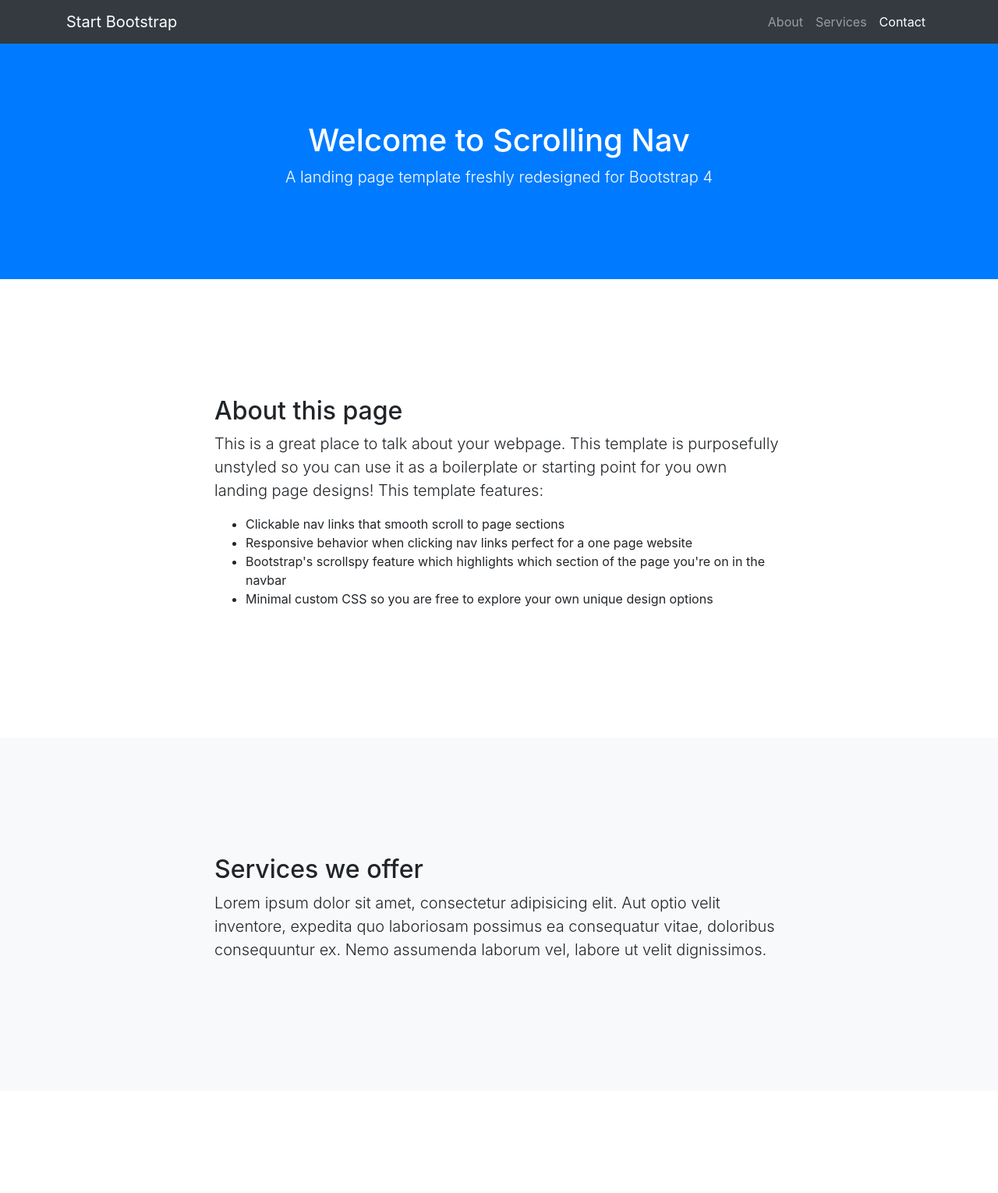
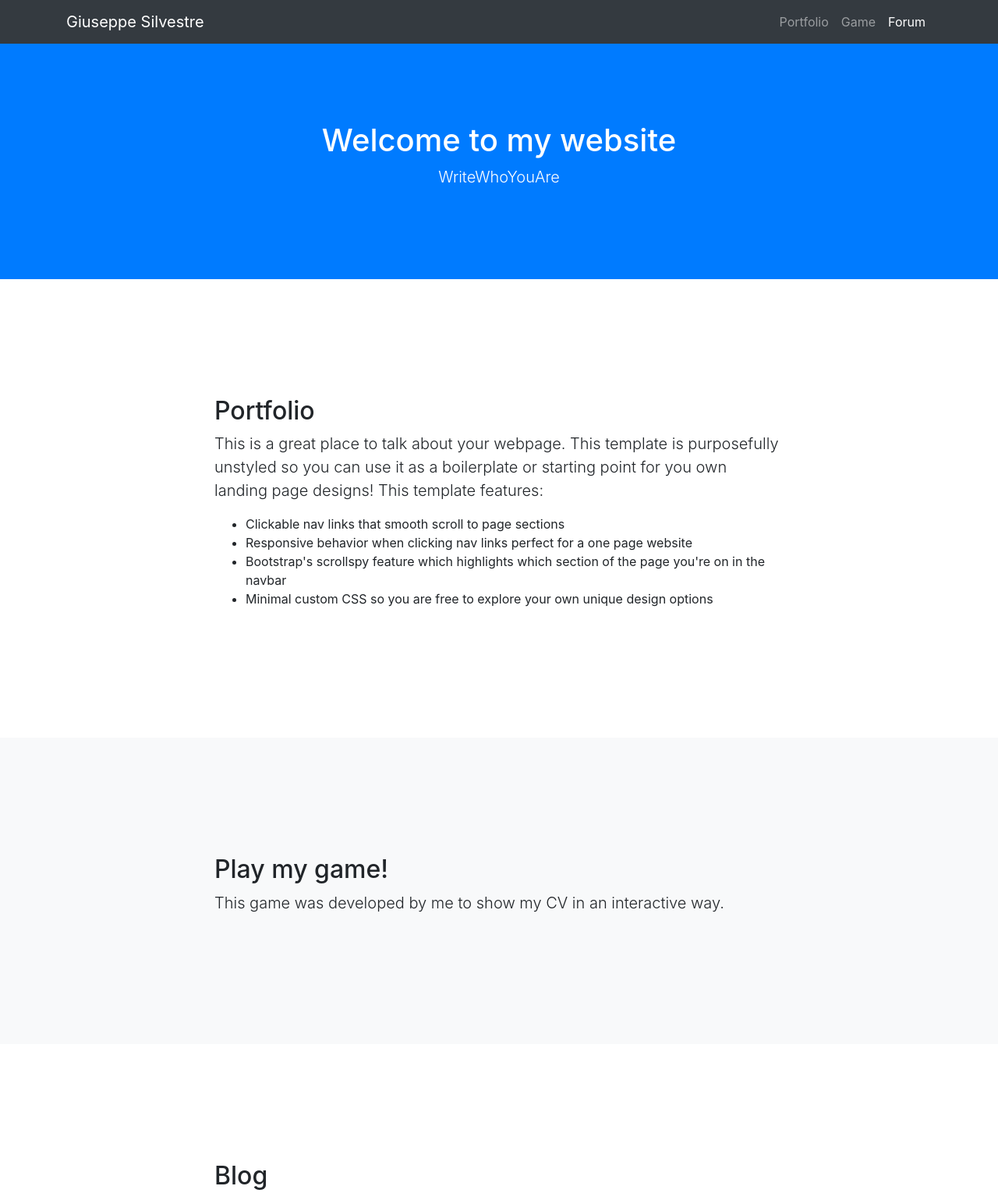
Before and after one commit to Giuseppe995/Website, a website with bundled scripts: page index.html in a window 1280 px wide. Shown: the top 1530 px of the page at 78% size. Built offline with nearby package versions, Linux system fonts and the light colour scheme.

Commit message:
Changed text

```diff
--- a/index.html
+++ b/index.html
@@ -37,23 +37,23 @@
 </head>
 
 <body>
-  <!-- Navigation -->
+  <!-- Top Navigation bar -->
   <nav class="navbar navbar-expand-lg navbar-dark bg-dark fixed-top" id="mainNav">
     <div class="container">
-      <a class="navbar-brand js-scroll-trigger" href="#page-top">Start Bootstrap</a>
+      <a class="navbar-brand js-scroll-trigger" href="#page-top">Giuseppe Silvestre</a>
       <button class="navbar-toggler" type="button" data-toggle="collapse" data-target="#navbarResponsive" aria-controls="navbarResponsive" aria-expanded="false" aria-label="Toggle navigation">
         <span class="navbar-toggler-icon"></span>
       </button>
       <div class="collapse navbar-collapse" id="navbarResponsive">
         <ul class="navbar-nav ml-auto">
           <li class="nav-item">
-            <a class="nav-link js-scroll-trigger" href="#about">About</a>
+            <a class="nav-link js-scroll-trigger" href="#about">Portfolio</a>
           </li>
           <li class="nav-item">
-            <a class="nav-link js-scroll-trigger" href="#services">Services</a>
+            <a class="nav-link js-scroll-trigger" href="#services">Game</a>
           </li>
           <li class="nav-item">
-            <a class="nav-link js-scroll-trigger" href="#contact">Contact</a>
+            <a class="nav-link js-scroll-trigger" href="#contact">Forum</a>
           </li>
         </ul>
       </div>
@@ -62,8 +62,8 @@
 
   <header class="bg-primary text-white">
     <div class="container text-center">
-      <h1>Welcome to Scrolling Nav</h1>
-      <p class="lead">A landing page template freshly redesigned for Bootstrap 4</p>
+      <h1>Welcome to my website</h1>
+      <p class="lead">WriteWhoYouAre</p>
     </div>
   </header>
 
@@ -71,7 +71,7 @@
     <div class="container">
       <div class="row">
         <div class="col-lg-8 mx-auto">
-          <h2>About this page</h2>
+          <h2>Portfolio</h2>
           <p class="lead">This is a great place to talk about your webpage. This template is purposefully unstyled so you can use it as a boilerplate or starting point for you own landing page designs! This template features:</p>
           <ul>
             <li>Clickable nav links that smooth scroll to page sections</li>
@@ -88,8 +88,8 @@
     <div class="container">
       <div class="row">
         <div class="col-lg-8 mx-auto">
-          <h2>Services we offer</h2>
-          <p class="lead">Lorem ipsum dolor sit amet, consectetur adipisicing elit. Aut optio velit inventore, expedita quo laboriosam possimus ea consequatur vitae, doloribus consequuntur ex. Nemo assumenda laborum vel, labore ut velit dignissimos.</p>
+          <h2>Play my game!</h2>
+          <p class="lead">This game was developed by me to show my CV in an interactive way.</p>
         </div>
       </div>
     </div>
@@ -99,8 +99,8 @@
     <div class="container">
       <div class="row">
         <div class="col-lg-8 mx-auto">
-          <h2>Contact us</h2>
-          <p class="lead">Lorem ipsum dolor sit amet, consectetur adipisicing elit. Vero odio fugiat voluptatem dolor, provident officiis, id iusto! Obcaecati incidunt, qui nihil beatae magnam et repudiandae ipsa exercitationem, in, quo totam.</p>
+          <h2>Blog</h2>
+          <p class="lead">Are you an auropean student in the united Kingdom? Or just interested in finding a new coding friend? Then, have a look to my blog!</p>
         </div>
       </div>
     </div>
@@ -109,7 +109,7 @@
   <!-- Footer -->
   <footer class="py-5 bg-dark">
     <div class="container">
-      <p class="m-0 text-center text-white">Copyright &copy; Your Website 2020</p>
+      <p class="m-0 text-center text-white">Copyright &copy; Giuseppe Silvestre 2020</p>
     </div>
     <!-- /.container -->
   </footer>
```
